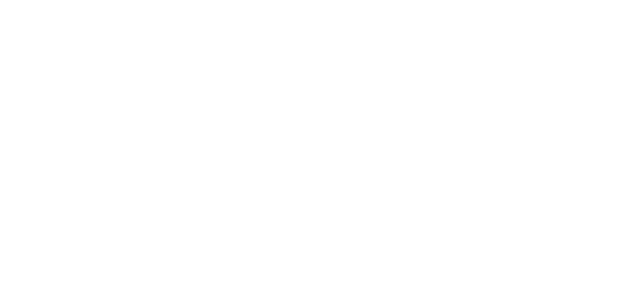
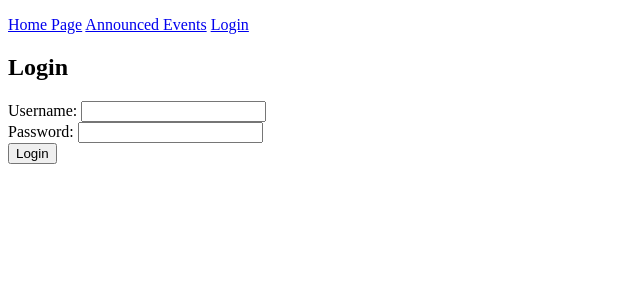
Before and after one commit to Berkay-git/Scriptin_Assignment3, a Flask app: page /login in a window 1280 px wide. Before the commit the part shown is empty. Shown: the top 300 px of the page, without its empty margins (0-640 px from the left). Run offline with Flask 3, Linux system fonts and the light colour scheme.

Commit message:
murat1
edit

```diff
--- a/FlaskBackEnd/app.py
+++ b/FlaskBackEnd/app.py
@@ -8,14 +8,31 @@
 def index():
     return render_template("index.html")
 
-@app.route("/register",methods = ["GET","POST"])
-def register():
+@app.route("/login", methods=["POST", "GET"])
+def loginscreen():
+    if request.method == "POST":  # if method is post, it means form in login.html is submitted, check information.
+        username = request.form["username"]
+        password = request.form["password"]
+        conn = sqlite3.connect("school.db")
+        c = conn.cursor()
+        c.execute("SELECT * FROM USER WHERE username=? AND password=?", (username, password))
+        row = c.fetchone()
+        conn.close()
+        if row != None:
+            session["username"] = username
+
+        return redirect(url_for("index"))
+
+    else:  # if method is get, show login.html.
+        return render_template("login.html")
+
+
+@app.route("/register")
+def registerscreen():
     return render_template("register.html")
 
 
-@app.route("/login")
-def loginscreen():
-    return render_template("login.html")
+
 
 
 @app.route("/logout")
@@ -23,5 +40,8 @@
     session.pop("username", None)
     return redirect(url_for('index'))  # redirects to index function above.
 
+
+
+
 if __name__ == "__main__":
     app.run()
--- a/Front_End/templates/base.html
+++ b/Front_End/templates/base.html
@@ -8,11 +8,11 @@
 
 <div>
     {% if not "username" in session %}  <!-- if not logged in (guest user) -->
-    <p> <a href = "/index">Home Page</a> | <a href = "/events">Announced Events</a>
+    <p> <a href = "/index">Home Page</a>  <a href = "/events">Announced Events</a> <a href = "/login">Login</a> </p>
     {% elif "isAdmin" == false %}  <!-- if user is logged in and not admin -->
-    <p> <a href = "/index">Home Page</a> | <a href = "/events">Announced Events</a> | <a href = "/profile">My Profile</a> | <a href = "/logout">Logout</a> </p>
+    <p> <a href = "/index">Home Page</a>  <a href = "/events">Announced Events</a>  <a href = "/profile">My Profile</a>  <a href = "/logout">Logout</a> </p>
     {% else %}  <!-- if user is logged in and is admin -->
-    <p> <a href = "/index">Home Page</a> | <a href = "/managesocieties">Manage Societies</a> | <a href = "/profile">My Profile</a> | <a href = "/logout">Logout</a> </p>
+    <p> <a href = "/index">Home Page</a>  <a href = "/managesocieties">Manage Societies</a>  <a href = "/profile">My Profile</a>  <a href = "/logout">Logout</a> </p>
     {% endif %}
 </div>
 
--- a/Front_End/templates/login.html
+++ b/Front_End/templates/login.html
@@ -1 +1,20 @@
-<!DOCTYPE html>
+{% extends 'base.html' %}
+
+{% block header %}
+<h1>{% block title %}Login{% endblock %}</h1> <!--comment-->
+{% endblock %}
+
+{% block content %}
+
+<form method="POST" action="/login">
+  <label>Username: </label>
+  <input type="text" name="username" required/><br/>
+
+  <label>Password: </label>
+  <input type="password" name="password" required/><br/>
+
+  <input type="submit" value="Login" />
+
+</form>
+
+{% endblock %}
```
